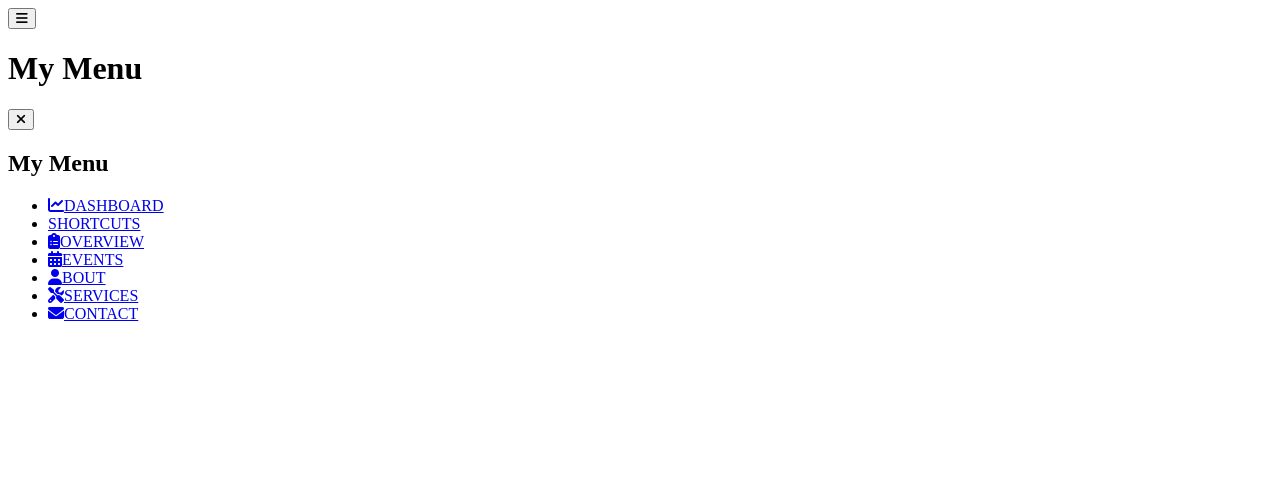
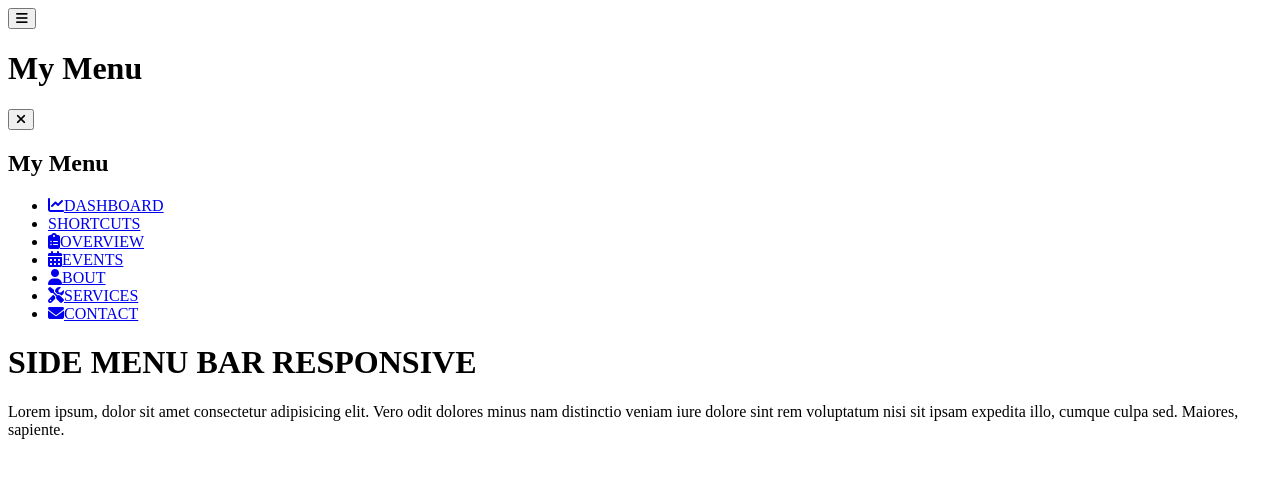
Before and after one commit to zibanouri/Aura, a plain HTML site: page index.html in a window 1280 px wide. Drawn offline with Linux system fonts and the light colour scheme.

Commit message:
add the main section to the template

```diff
--- a/index.html
+++ b/index.html
@@ -31,5 +31,15 @@
             <li><a href="#"><i class="fa fa-envelope"></i><span>CONTACT</span></a></li>
         </ul>
     </nav>
+    <div class="darklayer" id="darklayer" onclick="toggleMenu()"></div>
+    <main>
+        <h1>SIDE MENU BAR RESPONSIVE</h1>
+        <P>Lorem ipsum, dolor sit amet consectetur adipisicing
+            elit. Vero odit dolores minus nam distinctio
+             veniam iure dolore sint rem voluptatum nisi sit
+              ipsam expedita illo, cumque culpa sed. Maiores,
+             sapiente.</P>
+    </main>
+
 </body>
 </html>
```
